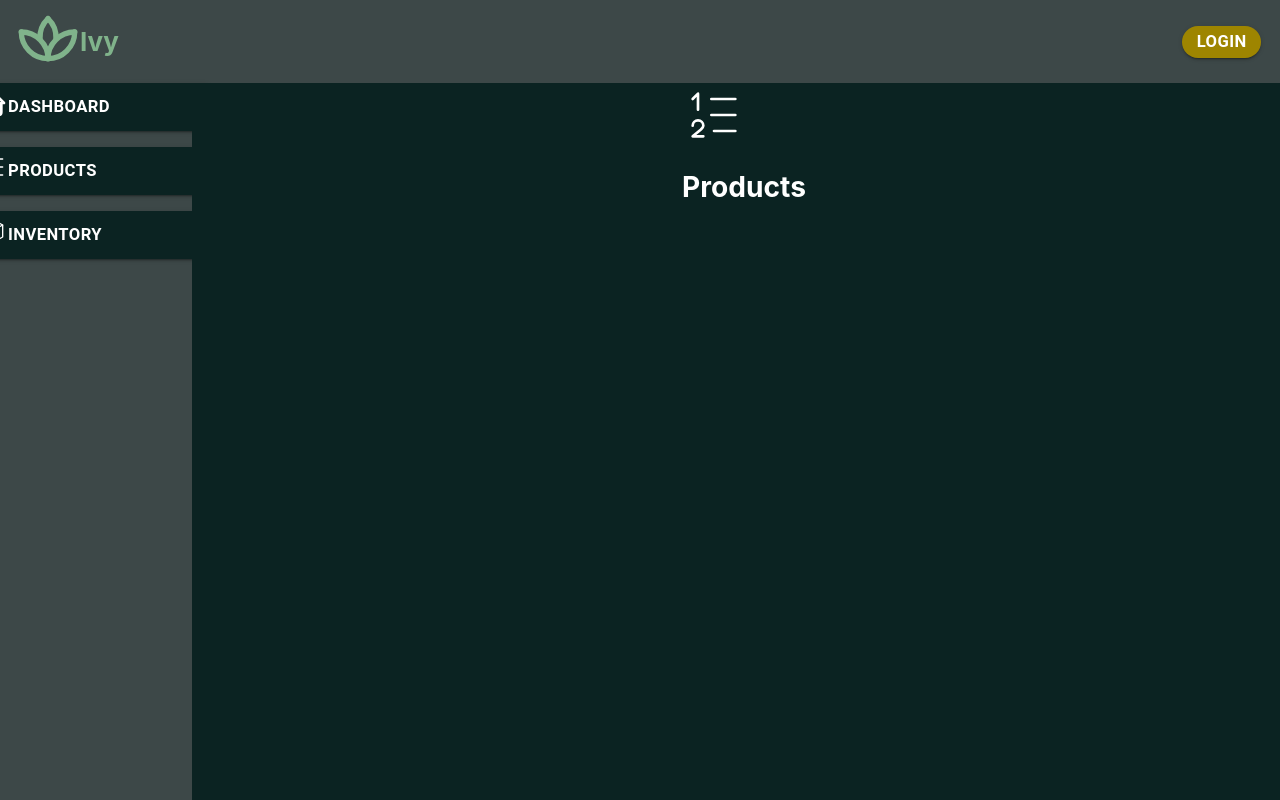
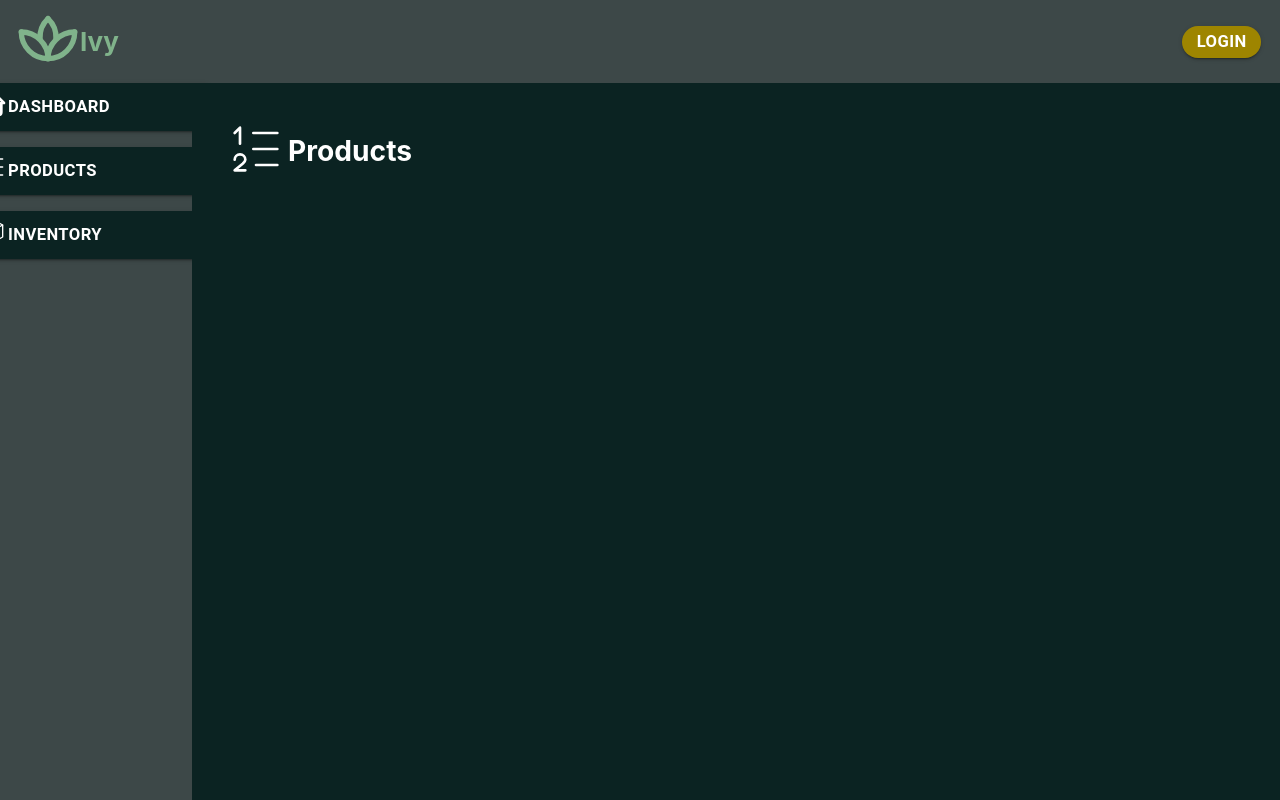
Before and after one commit to lemeow125/Ivy-Frontend, a React (Create React App) app: page /Products in a window 1280 px wide. Built offline with nearby package versions, Linux system fonts and the light colour scheme.

Commit message:
Fixed initial products page again

```diff
--- a/src/routes/Products/Products.tsx
+++ b/src/routes/Products/Products.tsx
@@ -6,8 +6,8 @@ import ProductListEntry from "../../Components/ProductListEntry/ProductListEntry
 
 export default function Products() {
   return (
-    <div style={styles.container}>
-      <div style={styles.wrapper_row}>
+    <div style={{ margin: 32, height: "100%" }}>
+      <div style={styles.content_row}>
         <ProductsIcon size={8} color="white" />
         <h1 style={styles.text_large}>Products</h1>
       </div>
```
